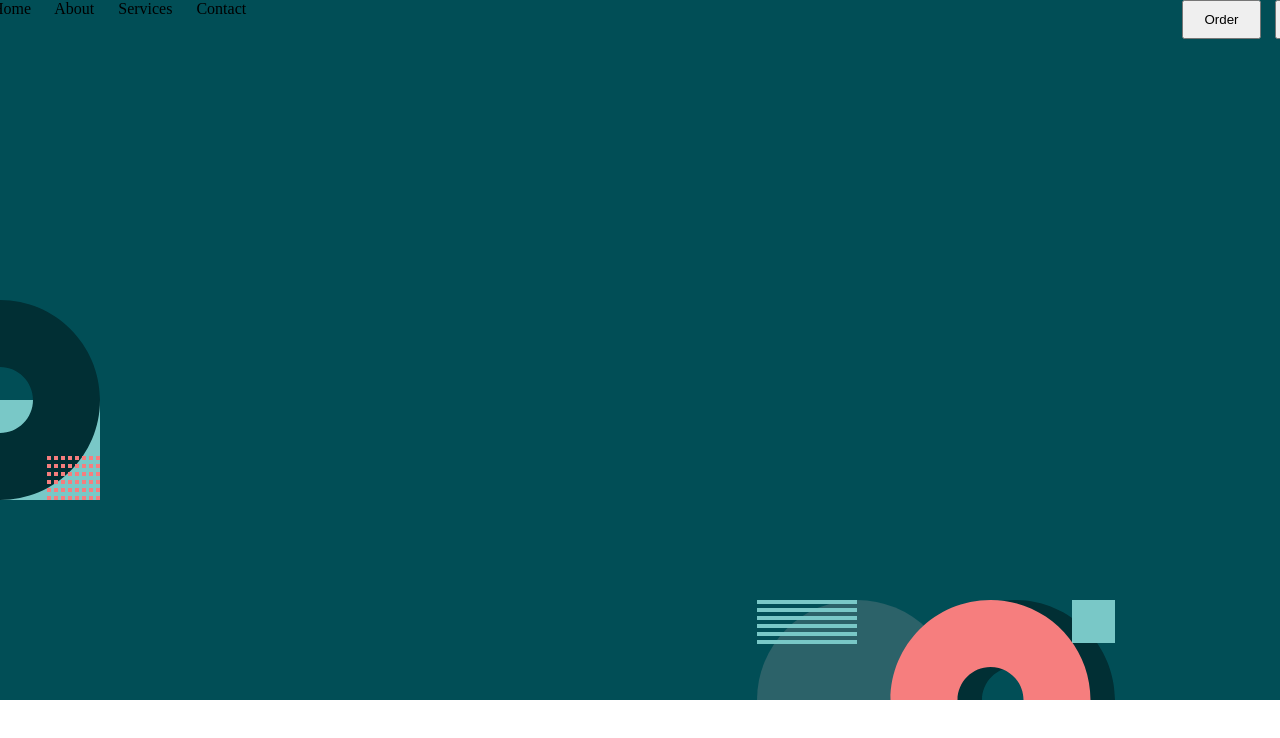
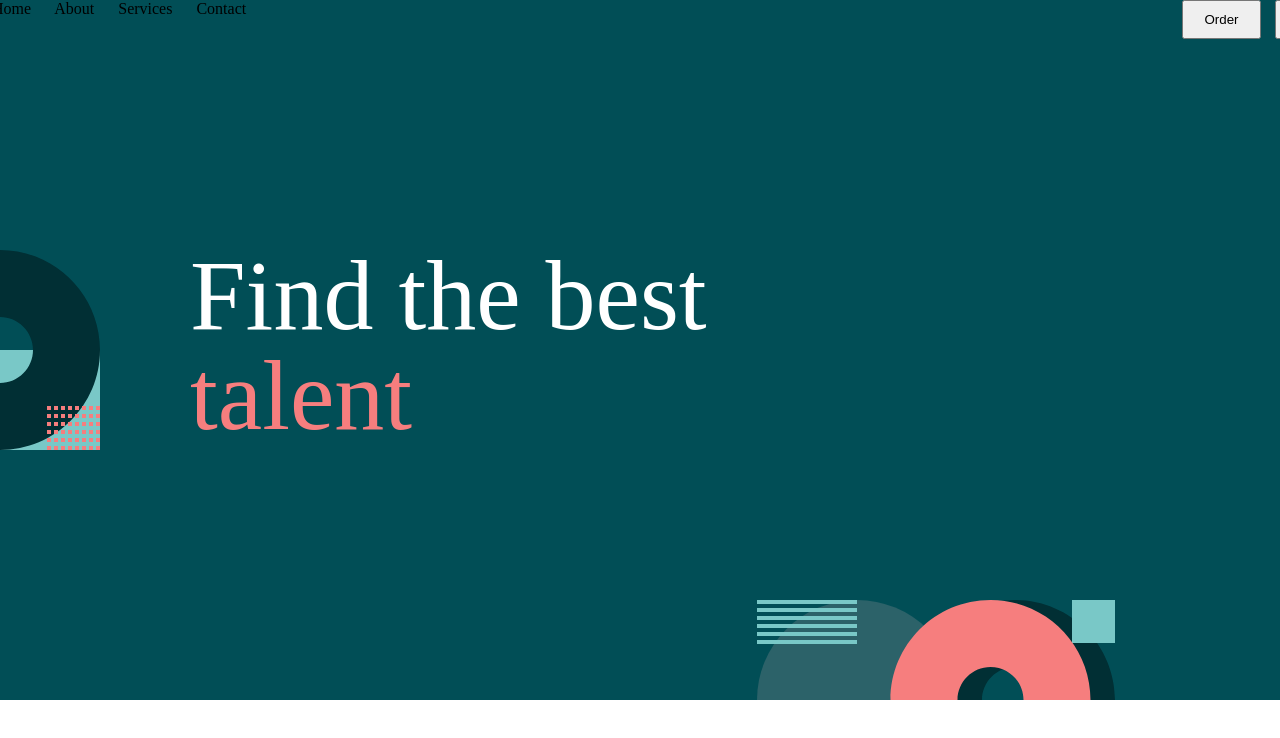
Before and after one commit to PovilasPal/collaborative-coffee-page, a plain HTML site: page index.html in a window 1280 px wide. Shown: the top 738 px of the page. Drawn offline with Linux system fonts and the light colour scheme.

Commit message:
Updated CSS

```diff
--- a/css/style.css
+++ b/css/style.css
@@ -43,9 +43,8 @@ button {
 
 .group-icon {
     position: absolute;
-    top: 50%;
+    top: 250px;
     left: -100px;
-    transform: translateY(-50%);
     height: 200px;
     width: auto;
 }
@@ -87,3 +86,22 @@ button {
     height: auto;
     width: 200px;
 }
+.find-the-best-container {
+    width: 635px;
+    height: 200px;
+    position: absolute;
+    font-size: 100px;
+    line-height: 100px;
+left: 190px;
+top: 246px;
+    text-align: left;
+  }
+
+  .find-the {
+    margin: 0;
+    color: white;
+  }
+
+  .talent {
+    color: #f67e7e;
+  }
--- a/index.html
+++ b/index.html
@@ -24,6 +24,10 @@
         </div>
         <img class="group-icon" alt="Pattern" src="images/bg-pattern-home-1.svg">
         <img class="group-icon2" alt="Pattern" src="images/bg-pattern-home-2.svg">
+        <div class="find-the-best-container">
+          <span class="find-the">Find the best</span>
+          <span class="talent">talent</span>
+        </div>
     </header>
 </body>
 </html>
```
